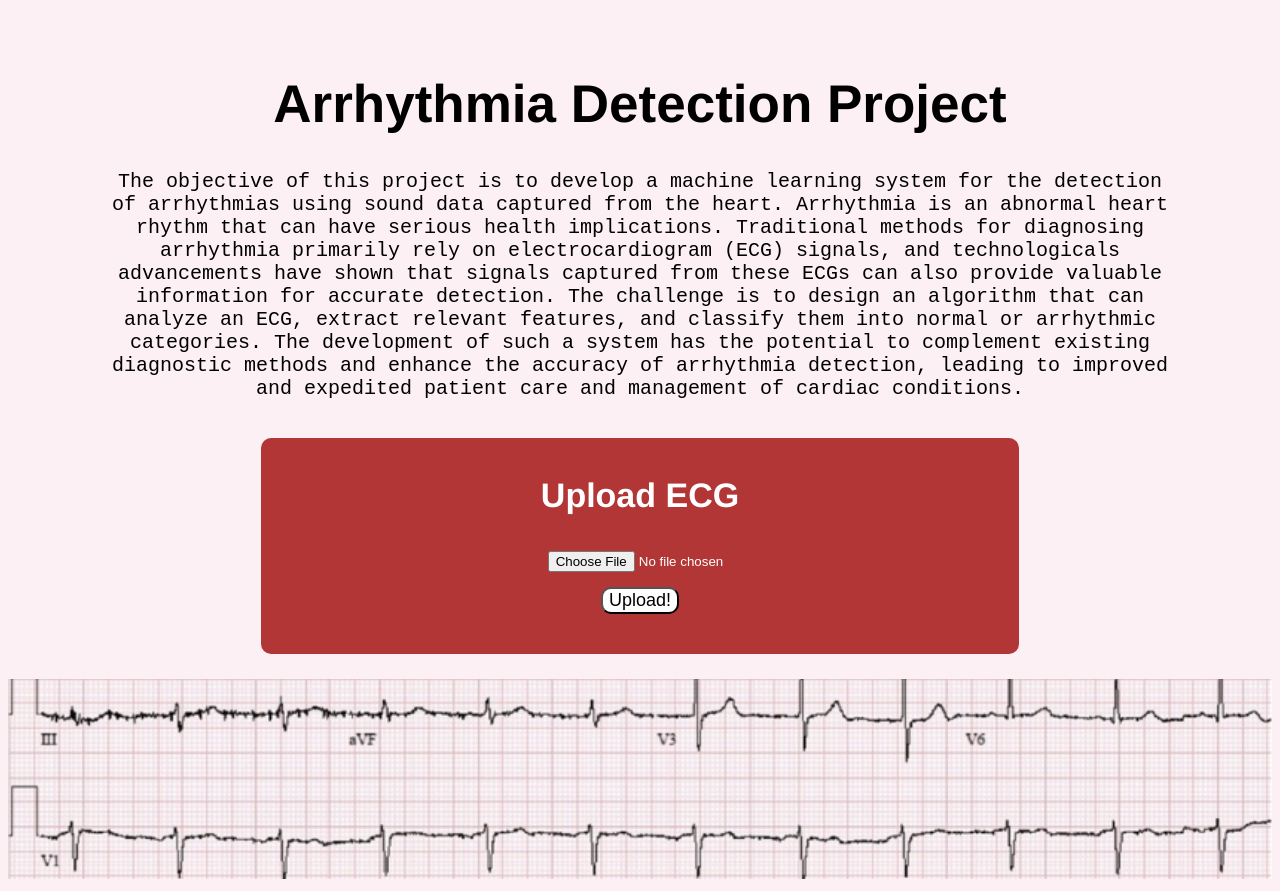
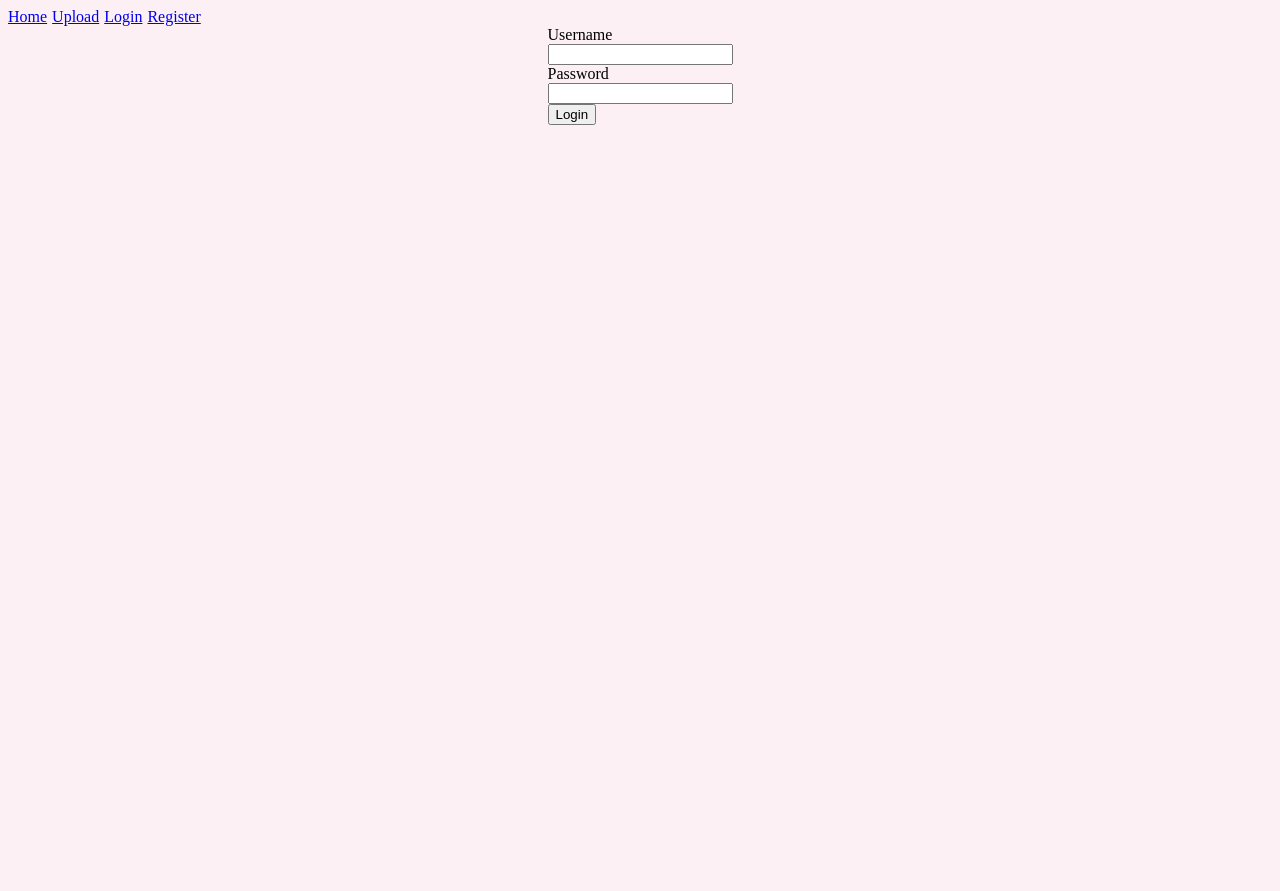
Before and after one commit to raymond-zeng/BDBIArrythmiaDetection, a React (Create React App) app: page /login in a window 1280 px wide. After the commit the page ends 800 px from the top, so only its background shows below. Built offline with nearby package versions, Linux system fonts and the light colour scheme.

Commit message:
Xinxin routing (#4)
* Routing

* Added some css

```diff
--- a/package.json
+++ b/package.json
@@ -11,7 +11,7 @@
     "express": "^4.18.2",
     "react": "^18.2.0",
     "react-dom": "^18.2.0",
-    "react-router-dom": "^6.22.3",
+    "react-router-dom": "^6.26.2",
     "react-scripts": "^5.0.1",
     "web-vitals": "^2.1.4"
   },
--- a/src/Components/Apps/App.css
+++ b/src/Components/Apps/App.css
@@ -36,3 +36,10 @@
     transform: rotate(360deg);
   }
 }
+
+nav {
+  display: flex;
+  flex-direction: row;
+  gap: 5px;
+  flex-wrap: wrap;
+}
--- a/src/Components/Apps/App.js
+++ b/src/Components/Apps/App.js
@@ -1,30 +1,36 @@
 import './App.css';
 import React from 'react';
 import ReactDOM from 'react-dom';
-import { BrowserRouter, Routes, Route } from 'react-router-dom';
+import { BrowserRouter, Routes, Route, Link } from 'react-router-dom';
 import Layout from '../Layout';
 import Home from '../Home';
 import Login from '../Login/Login';
 import Register from '../Login/Register';
 import FileUpload from '../FileUpload/FileUpload';
 
-function App() {
+export default function App() {
+  return(
+    <BrowserRouter>
+      <nav>
+        <Link to = "/">Home</Link>
+        <Link to = "/upload">Upload</Link>
+        <Link to = "/login">Login</Link>
+        <Link to = "/register">Register</Link>
+      </nav>
+      <Routes>
+        {/* <Route path = "/" element = {<Layout/>} > */}
+          <Route index element = {<Home/>} />
+          <Route path = "upload" element = {<FileUpload/>} />
+          <Route path = "login" element = {<Login/>} />
+          <Route path = "register" element = {<Register/>} />
+        {/* </Route> */}
+      </Routes>
+    </BrowserRouter>
+  )
   // return(
-  //   <BrowserRouter>
-  //     <Routes>
-  //       <Route path = "/" element = {<Layout/>} >
-  //         <Route index element = {<Home/>} />
-  //         <Route path = "upload" element = {<FileUpload/>} />
-  //         <Route path = "login" element = {<Login/>} />
-  //         <Route path = "register" element = {<Register/>} />
-  //       </Route>
-  //     </Routes>
-  //   </BrowserRouter>
-  // )
-  return(
-    <div className="App">
-      <FileUpload />
-    </div>)
+  //   <div className="App">
+  //     <FileUpload />
+  //   </div>)
 }
 
-export default App;
+// export default App;
--- /dev/null
+++ b/src/Components/Login/Login.css
@@ -0,0 +1,9 @@
+.container {
+    display: flex;
+    justify-content: center;
+}
+
+.username {
+    display: flex;
+    flex-direction: column;
+}
--- a/src/Components/Login/Login.js
+++ b/src/Components/Login/Login.js
@@ -1,6 +1,9 @@
 import React from 'react';
+import './Login.css';
 
 function Login() {
+    return (
+    <div className="container">
         <div className = "form">
             <div className = "username">
                 <label>Username</label>
@@ -9,9 +12,11 @@ function Login() {
                 <input type ="text"/>
             </div>
             <div>
-            <button type="submit">Register</button>
+                <button type="submit">Login</button>
             </div>
         </div>
+    </div>
+    )
 }
 
 export default Login;
--- a/src/Components/Login/Register.js
+++ b/src/Components/Login/Register.js
@@ -1,6 +1,9 @@
 import React from 'react';
+import './Login.css';
 
 function Registration() {
+    return (
+    <div className="container">
         <div className = "form">
             <div className = "username">
                 <label>Username</label>
@@ -12,6 +15,8 @@ function Registration() {
                 <button type="submit">Register</button>
             </div>
         </div>
+    </div>
+    )
 }
 
 export default Registration;
```
Also changed, not shown: 1 other file (tests, documents, lock files or other folders). Lines whose indentation alone changed are shown as unchanged.
